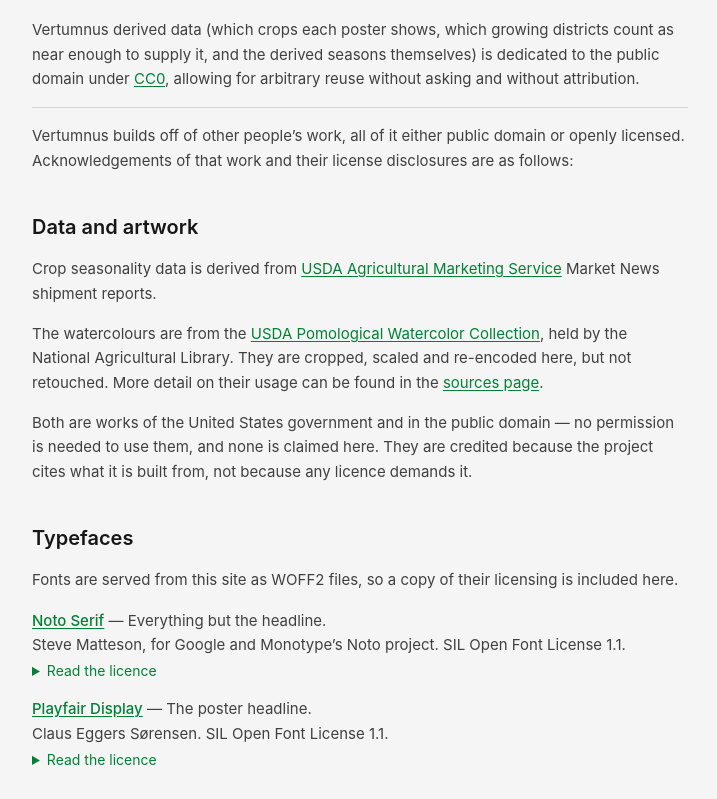
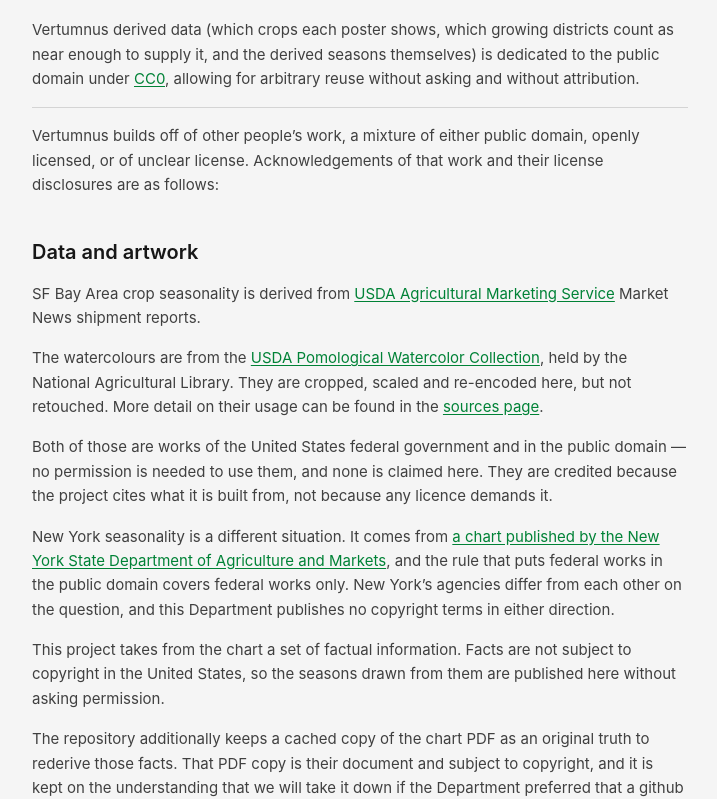
Before and after one commit to perspectivezoom/vertumnus, a React (Vite) app: page /about/licenses in a window 1280 px wide. Shown: the part 366-1165 px from the top of the page, without its empty margins (248-965 px from the left). Built offline with nearby package versions, Linux system fonts and the light colour scheme.

Commit message:
update licensing for ny sources

```diff
--- a/src/components/about/Licenses.tsx
+++ b/src/components/about/Licenses.tsx
@@ -52,14 +52,14 @@ export function Licenses() {
         <hr className="border-neutral-300" />
 
         <p>
-          Vertumnus builds off of other people&rsquo;s work, all of it either public domain or
-          openly licensed. Acknowledgements of that work and their license disclosures are as
-          follows:
+          Vertumnus builds off of other people&rsquo;s work, a mixture of either public domain,
+          openly licensed, or of unclear license. Acknowledgements of that work and their license
+          disclosures are as follows:
         </p>
 
         <Heading>Data and artwork</Heading>
         <p>
-          Crop seasonality data is derived from{' '}
+          SF Bay Area crop seasonality is derived from{' '}
           <ExternalLink href="https://www.ams.usda.gov/market-news/fruits-vegetables">
             USDA Agricultural Marketing Service
           </ExternalLink>{' '}
@@ -78,9 +78,29 @@ export function Licenses() {
           .
         </p>
         <p>
-          Both are works of the United States government and in the public domain &mdash; no
-          permission is needed to use them, and none is claimed here. They are credited because the
-          project cites what it is built from, not because any licence demands it.
+          Both of those are works of the United States federal government and in the public domain
+          &mdash; no permission is needed to use them, and none is claimed here. They are credited
+          because the project cites what it is built from, not because any licence demands it.
+        </p>
+        <p>
+          New York seasonality is a different situation. It comes from{' '}
+          <ExternalLink href="http://agriculture.ny.gov/harvest-chart">
+            a chart published by the New York State Department of Agriculture and Markets
+          </ExternalLink>
+          , and the rule that puts federal works in the public domain covers federal works only. New
+          York&rsquo;s agencies differ from each other on the question, and this Department
+          publishes no copyright terms in either direction.
+        </p>
+        <p>
+          This project takes from the chart a set of factual information. Facts are not subject to
+          copyright in the United States, so the seasons drawn from them are published here without
+          asking permission.
+        </p>
+        <p>
+          The repository additionally keeps a cached copy of the chart PDF as an original truth to
+          rederive those facts. That PDF copy is their document and subject to copyright, and it is
+          kept on the understanding that we will take it down if the Department preferred that a
+          github repo not redistribute said document.
         </p>
 
         <Heading>Typefaces</Heading>
```
